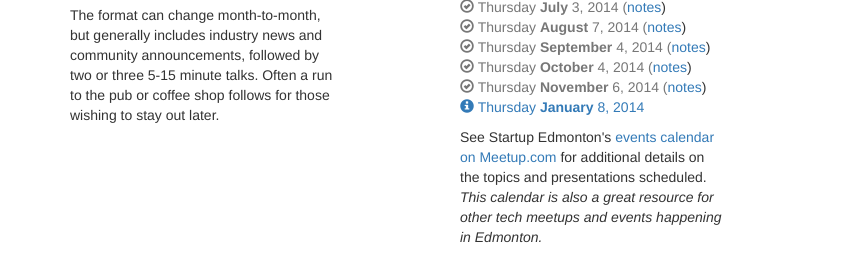
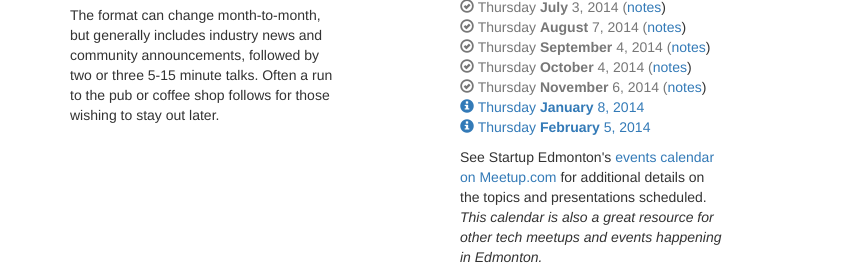
Before and after one commit to ExchangeJS/exchangejs-org, a plain HTML site: page index.html in a window 1280 px wide. Shown: the part 763-1040 px from the top of the page, 0-845 px from the left. Drawn offline with nearby package versions, Linux system fonts and the light colour scheme.

Commit message:
Update the meeting dates

```diff
--- a/index.html
+++ b/index.html
@@ -168,6 +168,11 @@
                 <span class="glyphicon glyphicon-info-sign"></span> Thursday <strong>January</strong> 8, 2014
               </a>
             </li>
+            <li>
+              <a href="http://www.meetup.com/startupedmonton/events/219781554/">
+                <span class="glyphicon glyphicon-info-sign"></span> Thursday <strong>February</strong> 5, 2014
+              </a>
+            </li>
           </ul>
           <p>
             See Startup Edmonton's <a href="http://www.meetup.com/startupedmonton/events/calendar/">events calendar on Meetup.com</a>
```
